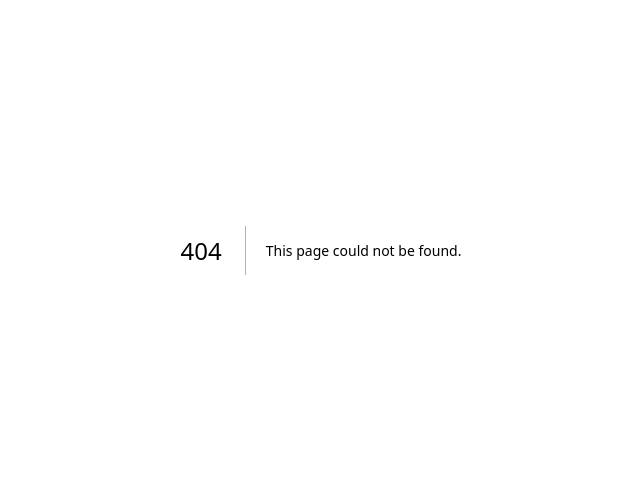
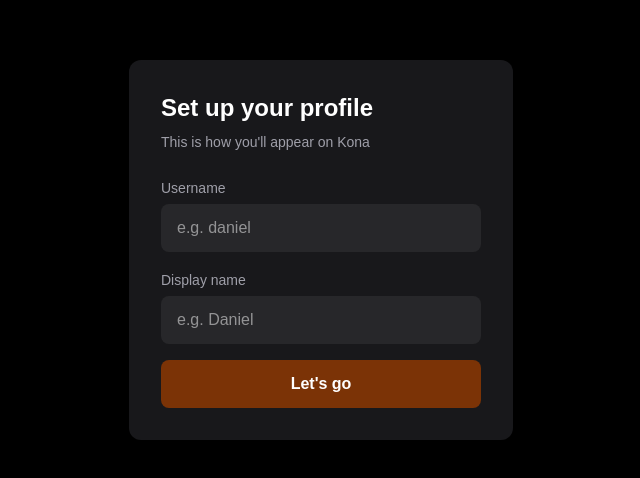
Before and after one commit to DanielMatloub/Kona, a Next.js app: page /onboarding in a window 1280 px wide. Before the commit this address had no page. Shown: the part 150-628 px from the top of the page, without its empty margins (319-959 px from the left). Built offline with nearby package versions, Linux system fonts and the light colour scheme; no server answers.

Commit message:
add onboarding flow for username setup

```diff
--- /dev/null
+++ b/src/app/onboarding/page.tsx
@@ -0,0 +1,69 @@
+'use client'
+
+import { useState } from 'react'
+import { supabase } from '@/lib/supabase'
+import { useRouter } from 'next/navigation'
+
+export default function Onboarding() {
+  const [username, setUsername] = useState('')
+  const [displayName, setDisplayName] = useState('')
+  const [message, setMessage] = useState('')
+  const router = useRouter()
+
+  const handleSave = async () => {
+    if (username.length < 3) {
+      setMessage('Username must be at least 3 characters')
+      return
+    }
+
+    const { data: { user } } = await supabase.auth.getUser()
+    if (!user) return
+
+    const { error } = await supabase
+      .from('profiles')
+      .update({ username, display_name: displayName })
+      .eq('id', user.id)
+
+    if (error) {
+      setMessage(error.message)
+    } else {
+      router.push('/')
+    }
+  }
+
+  return (
+    <div className="min-h-screen flex items-center justify-center bg-black">
+      <div className="bg-zinc-900 p-8 rounded-xl w-full max-w-sm">
+        <h1 className="text-2xl font-bold text-white mb-2">Set up your profile</h1>
+        <p className="text-zinc-400 text-sm mb-6">This is how you'll appear on Kona</p>
+
+        <label className="text-zinc-400 text-sm">Username</label>
+        <input
+          type="text"
+          placeholder="e.g. daniel"
+          value={username}
+          onChange={(e) => setUsername(e.target.value.toLowerCase().replace(/\s/g, ''))}
+          className="w-full bg-zinc-800 text-white rounded-lg px-4 py-3 mb-4 mt-1 outline-none"
+        />
+
+        <label className="text-zinc-400 text-sm">Display name</label>
+        <input
+          type="text"
+          placeholder="e.g. Daniel"
+          value={displayName}
+          onChange={(e) => setDisplayName(e.target.value)}
+          className="w-full bg-zinc-800 text-white rounded-lg px-4 py-3 mb-4 mt-1 outline-none"
+        />
+
+        <button
+          onClick={handleSave}
+          className="w-full bg-amber-900 hover:bg-amber-950 text-white font-semibold py-3 rounded-lg transition-colors"
+        >
+          Let's go
+        </button>
+
+        {message && <p className="text-red-400 text-sm mt-4">{message}</p>}
+      </div>
+    </div>
+  )
+}
--- a/src/app/page.tsx
+++ b/src/app/page.tsx
@@ -24,6 +24,11 @@ export default function Home() {
         .single()
 
       setProfile(profileData)
+
+      // If username looks like an email, they haven't set one yet
+      if (profileData?.username?.includes('@')) {
+        router.push('/onboarding')
+      }
     })
   }, [])
 
```
